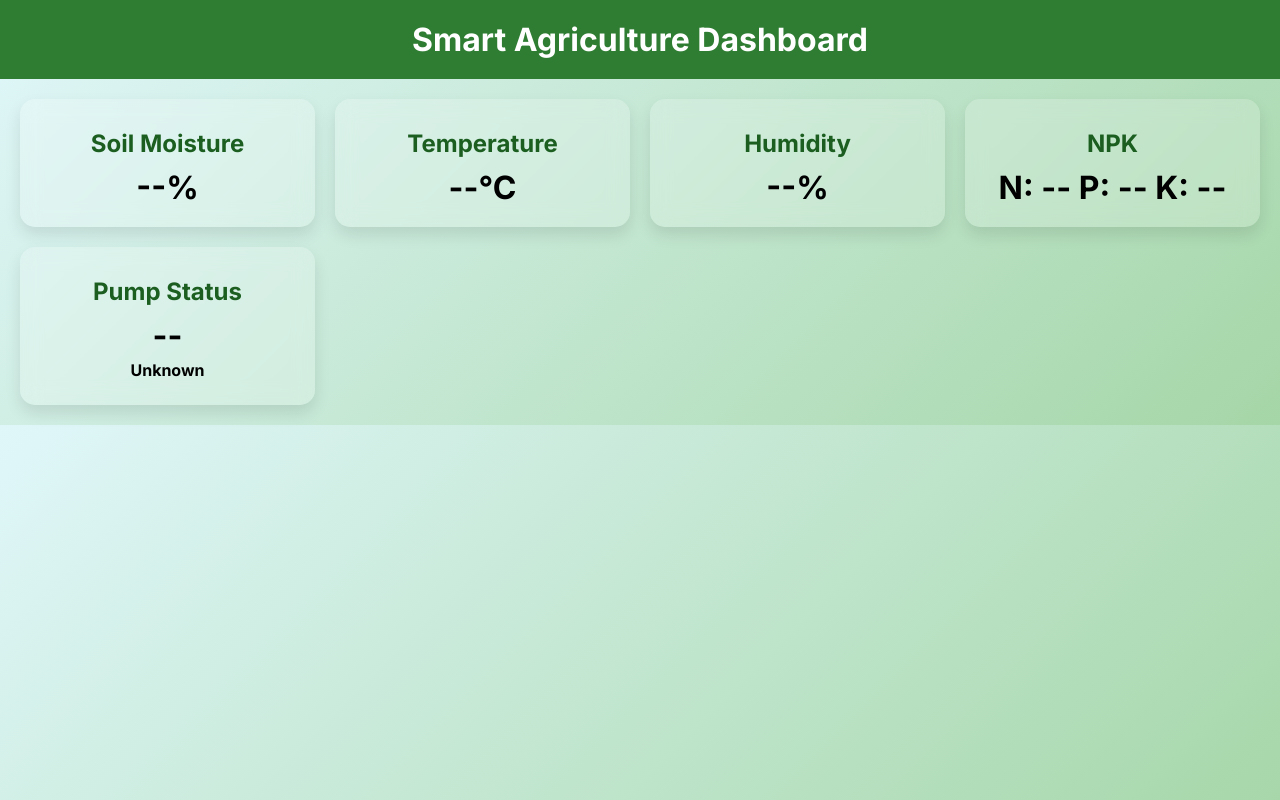
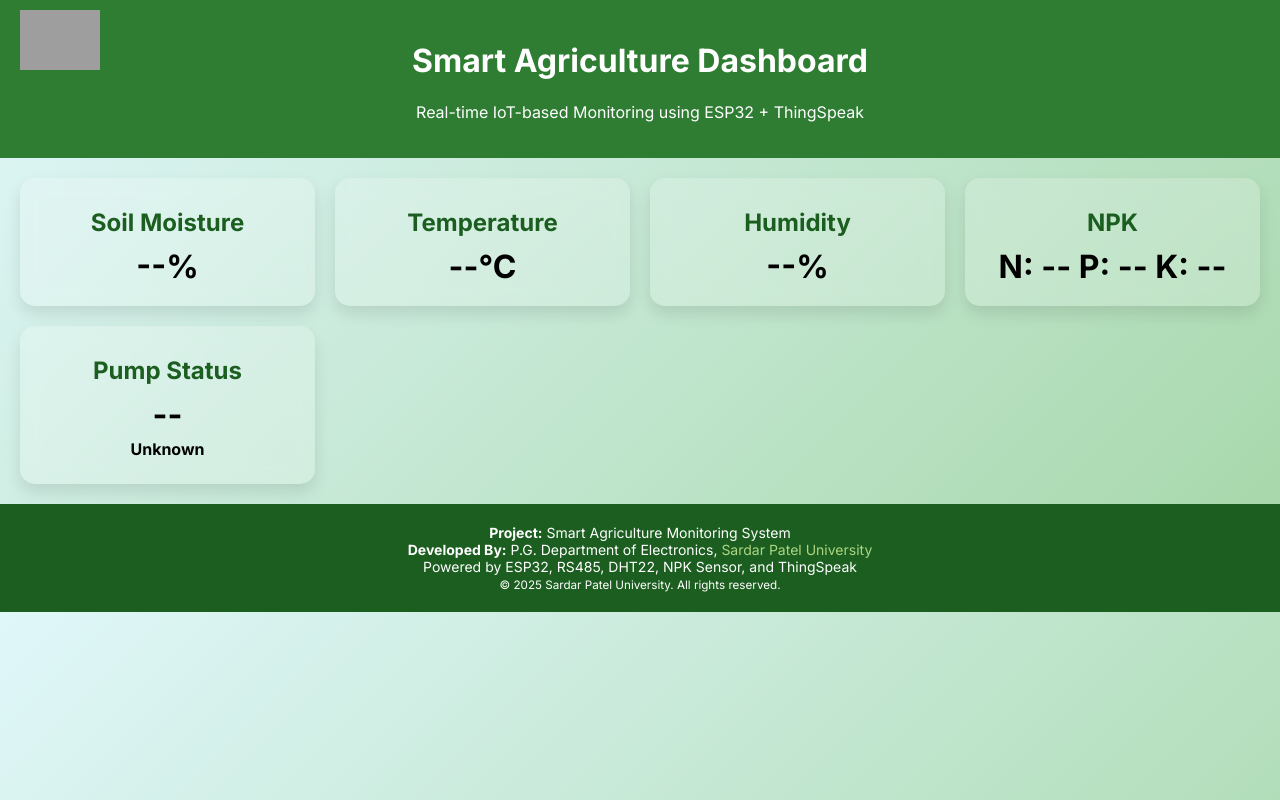
Before and after one commit to 9723425865a/smart-agriculture-dashboard, a plain HTML site: page index.html in a window 1280 px wide. Drawn offline with Linux system fonts and the light colour scheme; no server answers; grey boxes are pictures that could not be loaded.

Commit message:
Update index.html

```diff
--- a/index.html
+++ b/index.html
@@ -12,12 +12,18 @@
       margin: 0;
       padding: 0;
     }
-    h1 {
+    header {
+      background: #2e7d32;
+      color: white;
+      padding: 20px;
       text-align: center;
-      padding: 20px;
-      color: white;
-      background: #2e7d32;
-      margin: 0;
+      position: relative;
+    }
+    header img {
+      height: 60px;
+      position: absolute;
+      top: 10px;
+      left: 20px;
     }
     .container {
       display: grid;
@@ -32,6 +38,11 @@
       padding: 20px;
       text-align: center;
       box-shadow: 0 8px 16px rgba(0, 0, 0, 0.1);
+      cursor: pointer;
+      transition: transform 0.3s;
+    }
+    .card:hover {
+      transform: scale(1.03);
     }
     .card h2 {
       margin: 10px 0;
@@ -55,17 +66,40 @@
       background: #ef5350;
       color: #fff;
     }
+    footer {
+      background: #1b5e20;
+      color: white;
+      padding: 20px;
+      font-size: 14px;
+      text-align: center;
+    }
+    footer a {
+      color: #aed581;
+      text-decoration: none;
+    }
   </style>
 </head>
 <body>
-  <h1>Smart Agriculture Dashboard</h1>
+  <header>
+    <img src="https://upload.wikimedia.org/wikipedia/en/7/75/Sardar_Patel_University_logo.png" alt="SPU Logo" />
+    <h1>Smart Agriculture Dashboard</h1>
+    <p>Real-time IoT-based Monitoring using ESP32 + ThingSpeak</p>
+  </header>
+
   <div class="container">
-    <div class="card"><h2>Soil Moisture</h2><div id="moisture" class="value">--%</div></div>
-    <div class="card"><h2>Temperature</h2><div id="temperature" class="value">--°C</div></div>
-    <div class="card"><h2>Humidity</h2><div id="humidity" class="value">--%</div></div>
-    <div class="card"><h2>NPK</h2><div class="value">N: <span id="n">--</span> P: <span id="p">--</span> K: <span id="k">--</span></div></div>
-    <div class="card"><h2>Pump Status</h2><div id="pump" class="value">--</div><div id="pumpBadge" class="badge">Unknown</div></div>
+    <div class="card" onclick="openGraph(1)"><h2>Soil Moisture</h2><div id="moisture" class="value">--%</div></div>
+    <div class="card" onclick="openGraph(2)"><h2>Temperature</h2><div id="temperature" class="value">--°C</div></div>
+    <div class="card" onclick="openGraph(3)"><h2>Humidity</h2><div id="humidity" class="value">--%</div></div>
+    <div class="card" onclick="openGraph(4)"><h2>NPK</h2><div class="value">N: <span id="n">--</span> P: <span id="p">--</span> K: <span id="k">--</span></div></div>
+    <div class="card" onclick="openGraph(7)"><h2>Pump Status</h2><div id="pump" class="value">--</div><div id="pumpBadge" class="badge">Unknown</div></div>
   </div>
+
+  <footer>
+    <strong>Project:</strong> Smart Agriculture Monitoring System<br>
+    <strong>Developed By:</strong> P.G. Department of Electronics, <a href="https://www.spuvvn.edu" target="_blank">Sardar Patel University</a><br>
+    Powered by ESP32, RS485, DHT22, NPK Sensor, and ThingSpeak<br>
+    <small>© 2025 Sardar Patel University. All rights reserved.</small>
+  </footer>
 
   <script>
     const channelID = "2681263";
@@ -95,6 +129,10 @@
       }
     }
 
+    function openGraph(fieldNum) {
+      window.open(`https://thingspeak.com/channels/${channelID}/charts/${fieldNum}?bgcolor=%23ffffff&color=%2300acc1&dynamic=true&type=line`, '_blank');
+    }
+
     setInterval(fetchData, 5000);
     fetchData();
   </script>
```
